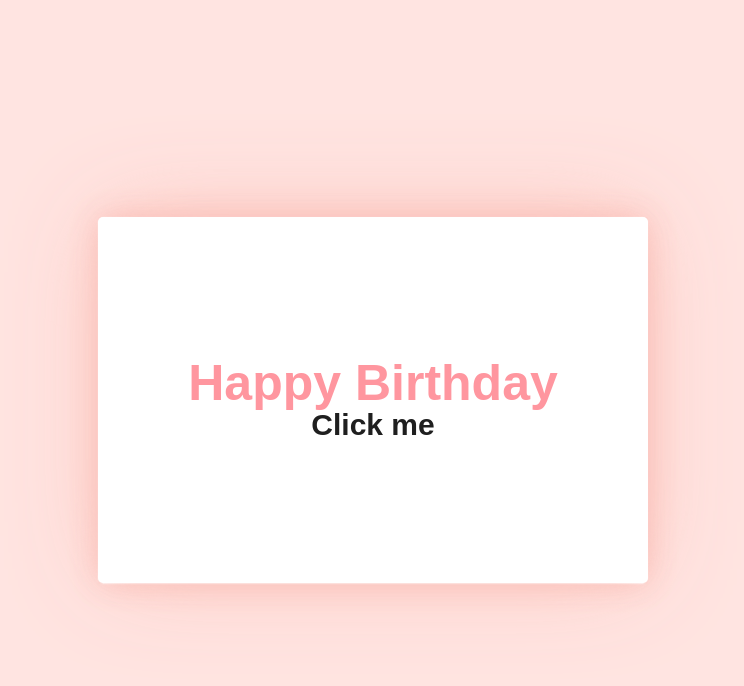
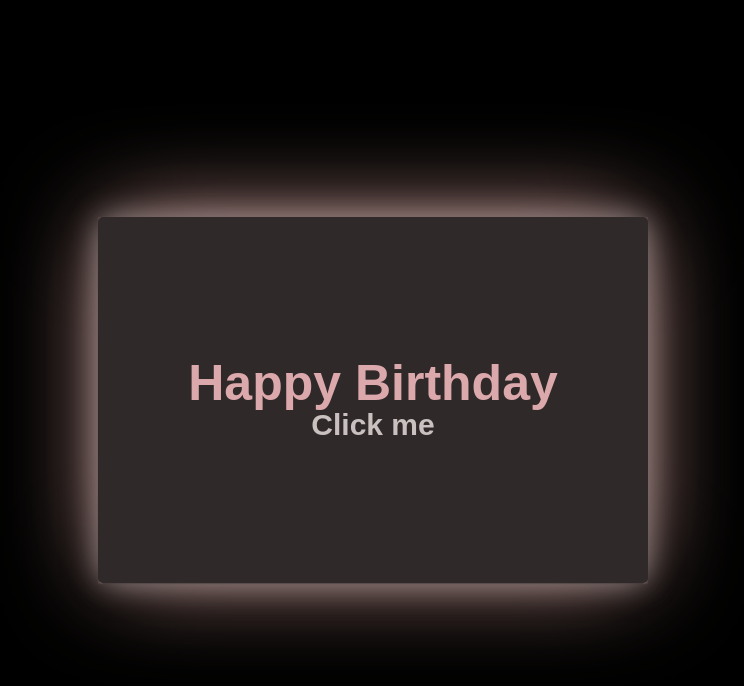
Before and after one commit to hanifmutaz/birthday-bububb, a plain HTML site: page index.html in a window 1280 px wide. Shown: the whole page, without its empty margins (267-1011 px from the left). Drawn offline with nearby package versions, Linux system fonts and the light colour scheme; a web font is replaced by a local one.

Commit message:
update color

```diff
--- a/style.css
+++ b/style.css
@@ -6,7 +6,7 @@ body, html {
 
 body {
   margin: 0;
-  background-color: mistyrose;
+  background-color: rgb(0, 0, 0);
   position: relative;
   perspective: 800px;
   overflow: hidden;
@@ -25,16 +25,16 @@ body {
   transform-origin: right center;
   transition: transform 1s ease;
   font-family: "Allan", sans-serif;
-  color: #1F1F1F;
+  color: #c9c0c0;
 }
 
 .envelope .front, .envelope .back {
   position: absolute;
   width: 100%;
   height: 100%;
-  background-color: #FFF;
+  background-color: #302929;
   border-radius: 5px;
-  box-shadow: 0 0 30px -5px #fbc0b9eb;
+  box-shadow: 0 0 30px -5px #7c7372eb;
 }
 
 .envelope .front {
@@ -55,7 +55,7 @@ body {
   right: 10px;
   top: 10px;
   padding: 10px;
-  background: radial-gradient(rgba(0, 0, 0, 0) 0px, rgba(0, 0, 0, 0) 4px, #f6f6df 4px, #f6f6df);
+  background: radial-gradient(rgba(239, 236, 236, 0) 0px, rgba(0, 0, 0, 0) 4px, #f6f6df 4px, #f6f6df);
   background-size: 20px 20px;
   background-position: -10px -10px;
 }
@@ -65,7 +65,7 @@ body {
   display: block;
   width: 100%;
   height: 100%;
-  background-color: #FFF;
+  background-color: #f9f7f7;
   border-radius: 2px;
 }
 
@@ -84,13 +84,13 @@ body {
   font-size: 30px;
   line-height: 20px;
   letter-spacing: 2px;
-  color: #ff969f;
+  color: #eed7d9;
 }
 
 .envelope .front .mail p:first-child {
   font-size: 50px;
   line-height: 50px;
-  color: #ff969f;
+  color: #dba8ac;
 }
 
 .envelope .front .mail p:last-child {
@@ -99,7 +99,7 @@ body {
 
 .envelope .back .letter p:nth-child(2) {
   font-size: 30px;
-  color: black;
+  color: rgb(5, 5, 5);
 }
 
 .envelope .back .letter p:nth-child(3) {
@@ -123,7 +123,7 @@ body {
 .envelope .back .flip:before {
   content: "";
   position: absolute;
-  background-color: #FFF;
+  background-color: #302929;
   box-shadow: 0px 0px 100px #f5c1bc52;
 }
 
@@ -195,7 +195,7 @@ body {
   left: 10px;
   width: 530px;
   height: 346.66667px;
-  background-color: #FFF;
+  background-color: #5b5757;
   border-radius: 5px;
   padding: 0 30px;
   box-sizing: border-box;
```
